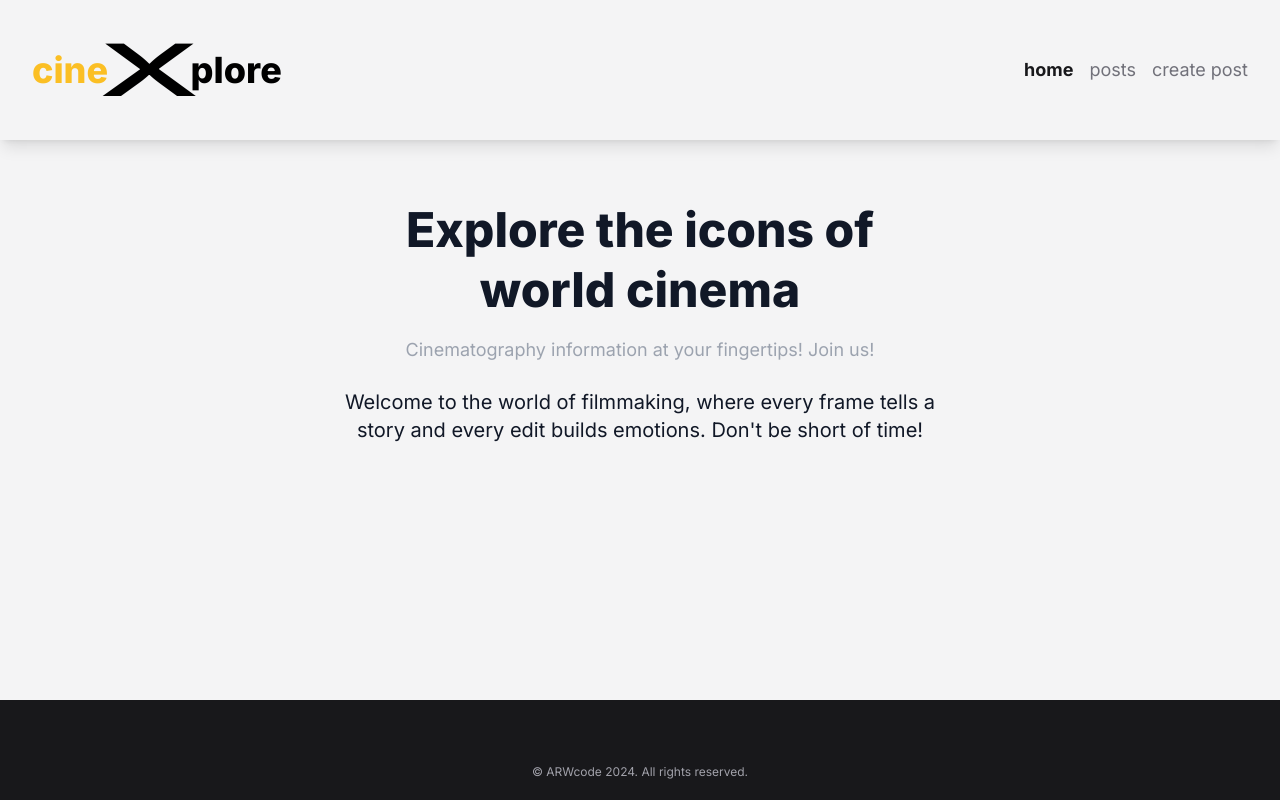
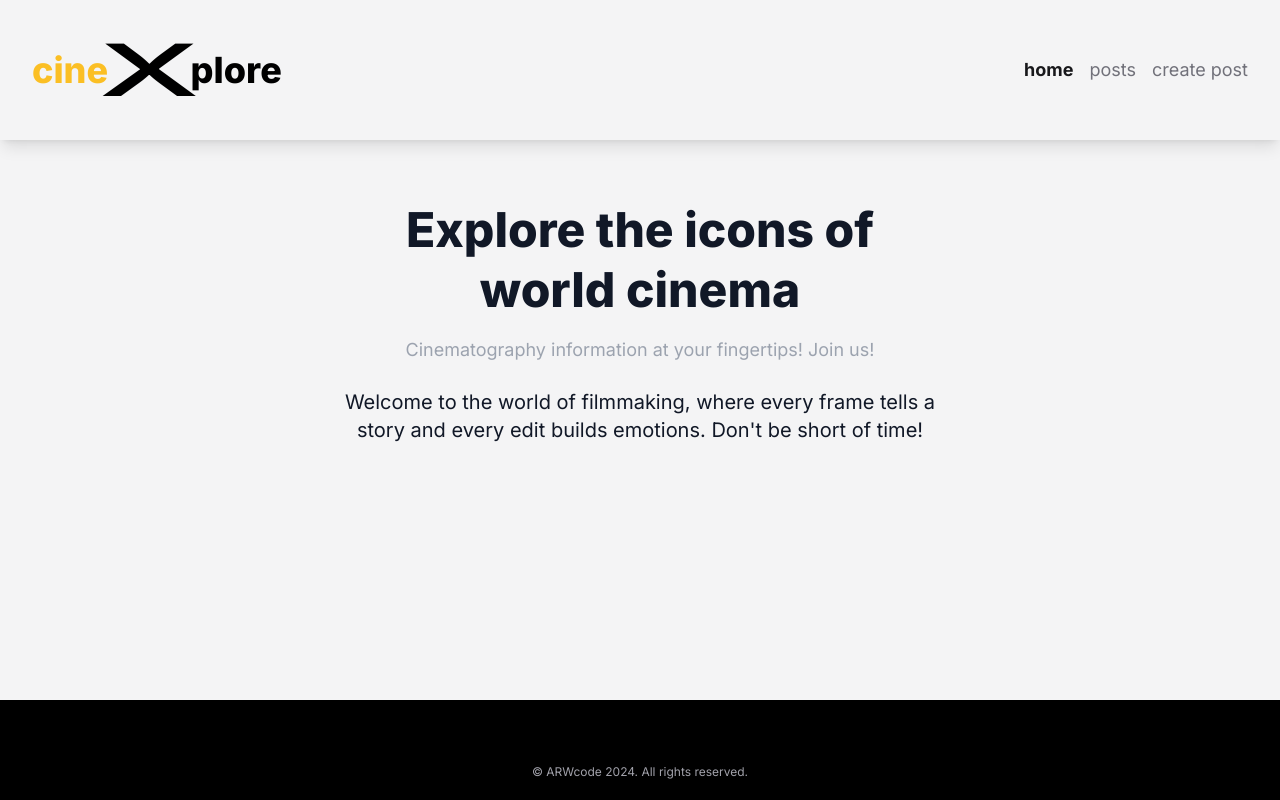
Before and after one commit to MarioLuigie/NEXT-Blog, a Next.js app: page / in a window 1280 px wide. Built offline with nearby package versions, Linux system fonts and the light colour scheme.

Commit message:
Build: Install react hook form and hook form resolvers

```diff
--- a/package.json
+++ b/package.json
@@ -9,9 +9,11 @@
     "lint": "next lint"
   },
   "dependencies": {
+    "@hookform/resolvers": "^3.6.0",
     "next": "14.2.4",
     "react": "^18",
     "react-dom": "^18",
+    "react-hook-form": "^7.52.0",
     "react-svg": "^16.1.34",
     "tailwindcss-animate": "^1.0.7"
   },
--- a/src/components/layout/Footer.tsx
+++ b/src/components/layout/Footer.tsx
@@ -1,6 +1,6 @@
 export default function Footer() {
 	return (
-		<footer className="bg-zinc-900 p-5 text-zinc-50 min-h-[100px] flex flex-col items-center justify-end">
+		<footer className="bg-black p-5 text-zinc-50 min-h-[100px] flex flex-col items-center justify-end">
 			<small className="text-zinc-400 text-xs text-center">
 				&copy; ARWcode 2024. All rights reserved.
 			</small>
```
Also changed, not shown: 1 other file (tests, documents, lock files or other folders).
